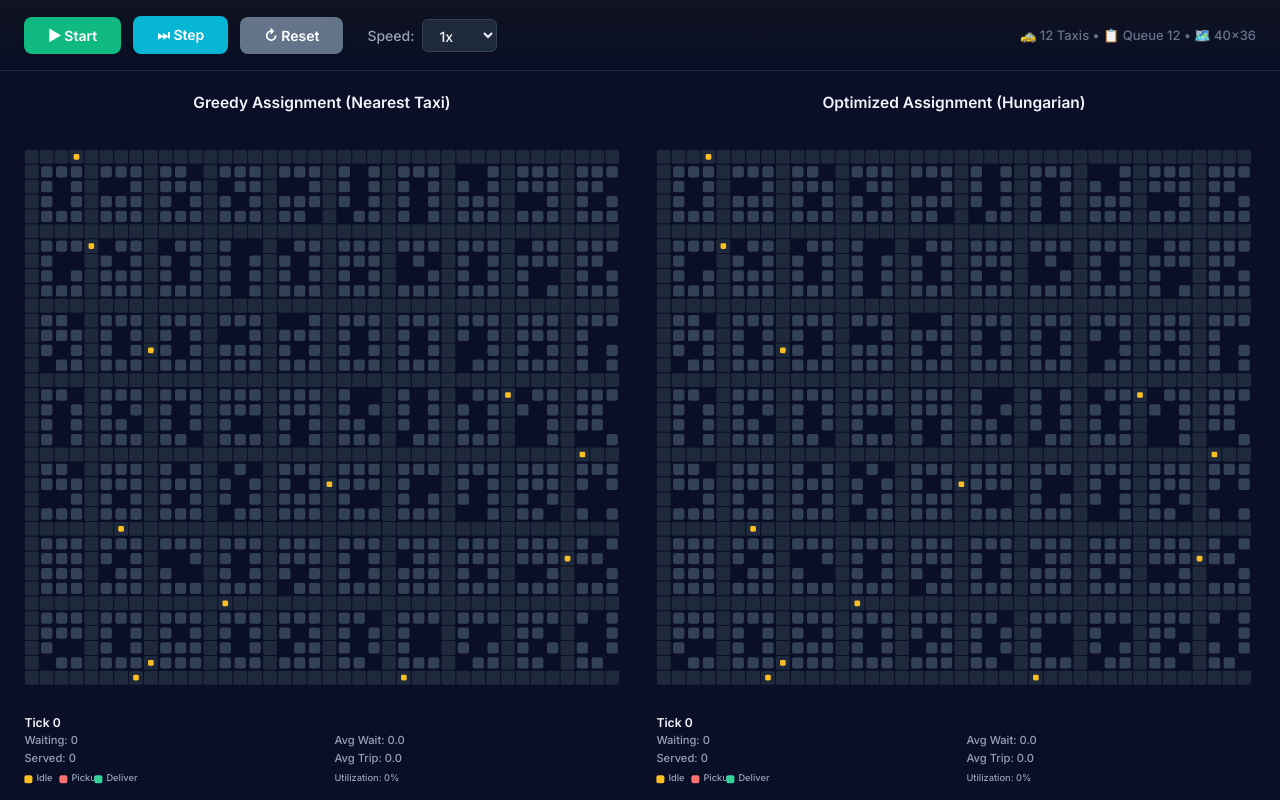
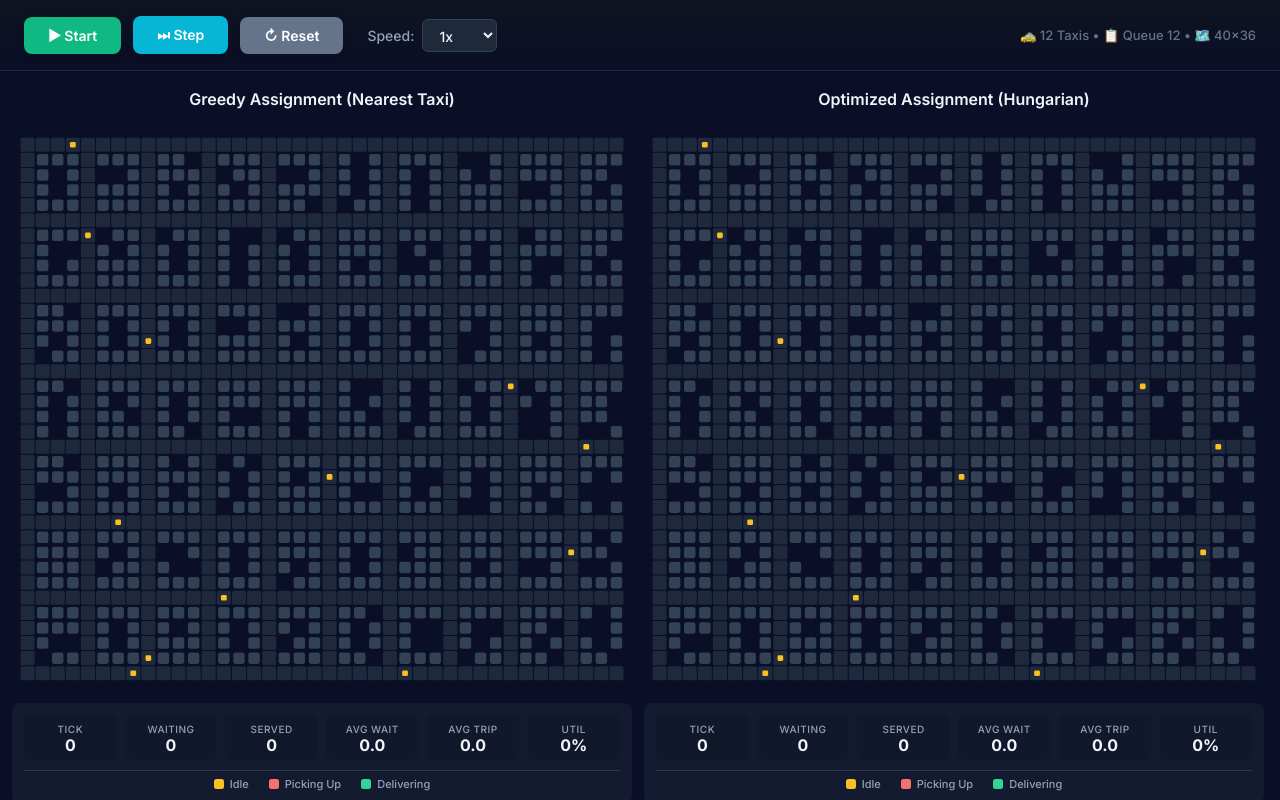
Before and after one commit to FjodorGit/taxi-demo, a React (Vite) app: page / in a window 1280 px wide. Built offline with nearby package versions, Linux system fonts and the light colour scheme.

Commit message:
fixed legend

```diff
--- a/src/CityCanvas.tsx
+++ b/src/CityCanvas.tsx
@@ -16,14 +16,11 @@ const COLORS = {
   road: '#1e293b',
   building: '#334155',
   buildingAccent: '#475569',
-  empty: '#0a0e27',
   taxi: '#fbbf24',
   taxiPickingUp: '#f87171',
   taxiDelivering: '#34d399',
   passenger: '#ec4899',
   destination: '#06b6d4',
-  text: '#f1f5f9',
-  textMuted: '#94a3b8',
   highlight: '#fb923c',
   highlightGlow: 'rgba(251, 146, 60, 0.3)',
 };
@@ -49,7 +46,7 @@ function roundRect(
   ctx.closePath();
 }
 
-export function CityCanvas({ state, metrics, title, width, height, onCellClick, pendingPickup }: CityCanvasProps) {
+function GridCanvas({ state, width, height, onCellClick, pendingPickup }: CityCanvasProps) {
   const canvasRef = useRef<HTMLCanvasElement>(null);
   const [animationTime, setAnimationTime] = useState(0);
 
@@ -72,12 +69,9 @@ export function CityCanvas({ state, metrics, title, width, height, onCellClick,
     canvas.height = height * dpr;
     ctx.scale(dpr, dpr);
 
-    const padding = Math.max(12, width * 0.02);
-    const metricsHeightRatio = 0.12;
-    const metricsHeight = Math.max(70, Math.min(120, height * metricsHeightRatio));
-    const titleHeight = Math.max(35, width * 0.05);
+    const padding = 8;
     const availableWidth = width - padding * 2;
-    const availableHeight = height - padding * 2 - metricsHeight - titleHeight;
+    const availableHeight = height - padding * 2;
 
     const cellWidth = availableWidth / state.city.width;
     const cellHeight = availableHeight / state.city.height;
@@ -86,16 +80,10 @@ export function CityCanvas({ state, metrics, title, width, height, onCellClick,
     const gridWidth = cellSize * state.city.width;
     const gridHeight = cellSize * state.city.height;
     const offsetX = (width - gridWidth) / 2;
-    const offsetY = titleHeight + (availableHeight - gridHeight) / 2 + padding;
+    const offsetY = (height - gridHeight) / 2;
 
     ctx.fillStyle = COLORS.background;
     ctx.fillRect(0, 0, width, height);
-
-    const titleFontSize = Math.max(14, Math.min(20, width * 0.025));
-    ctx.fillStyle = COLORS.text;
-    ctx.font = `600 ${titleFontSize}px "Inter", system-ui, -apple-system, sans-serif`;
-    ctx.textAlign = 'center';
-    ctx.fillText(title, width / 2, titleHeight * 0.7);
 
     for (let y = 0; y < state.city.height; y++) {
       for (let x = 0; x < state.city.width; x++) {
@@ -219,53 +207,7 @@ export function CityCanvas({ state, metrics, title, width, height, onCellClick,
       ctx.fill();
     }
 
-    const metricsY = height - metricsHeight + Math.max(8, metricsHeight * 0.12);
-    const baseFontSize = Math.max(10, Math.min(13, width * 0.018));
-    const labelFontSize = Math.max(9, Math.min(11, width * 0.015));
-
-    ctx.textAlign = 'left';
-
-    const col1 = padding;
-    const col2 = width / 2 + padding;
-    const lineHeight = Math.max(16, metricsHeight * 0.2);
-
-    ctx.fillStyle = COLORS.text;
-    ctx.font = `600 ${baseFontSize + 1}px "Inter", system-ui, sans-serif`;
-    ctx.fillText(`Tick ${state.tick}`, col1, metricsY);
-
-    ctx.fillStyle = COLORS.textMuted;
-    ctx.font = `500 ${baseFontSize}px "Inter", system-ui, sans-serif`;
-    ctx.fillText(`Waiting: ${metrics.totalPassengersWaiting}`, col1, metricsY + lineHeight);
-    ctx.fillText(`Served: ${metrics.totalPassengersServed}`, col1, metricsY + lineHeight * 2);
-    ctx.fillText(`Avg Wait: ${metrics.avgWaitTime.toFixed(1)}`, col2, metricsY + lineHeight);
-    ctx.fillText(`Avg Trip: ${metrics.avgTripTime.toFixed(1)}`, col2, metricsY + lineHeight * 2);
-
-    const legendY = metricsY + lineHeight * 2.8;
-    const legendSize = Math.max(8, Math.min(10, width * 0.012));
-    const legendGap = Math.max(35, width * 0.055);
-    ctx.font = `500 ${labelFontSize}px "Inter", system-ui, sans-serif`;
-
-    ctx.fillStyle = COLORS.taxi;
-    roundRect(ctx, col1, legendY, legendSize, legendSize, 2);
-    ctx.fill();
-    ctx.fillStyle = COLORS.textMuted;
-    ctx.fillText('Idle', col1 + legendSize + 4, legendY + legendSize - 2);
-
-    ctx.fillStyle = COLORS.taxiPickingUp;
-    roundRect(ctx, col1 + legendGap, legendY, legendSize, legendSize, 2);
-    ctx.fill();
-    ctx.fillStyle = COLORS.textMuted;
-    ctx.fillText('Pickup', col1 + legendGap + legendSize + 4, legendY + legendSize - 2);
-
-    ctx.fillStyle = COLORS.taxiDelivering;
-    roundRect(ctx, col1 + legendGap * 2, legendY, legendSize, legendSize, 2);
-    ctx.fill();
-    ctx.fillStyle = COLORS.textMuted;
-    ctx.fillText('Deliver', col1 + legendGap * 2 + legendSize + 4, legendY + legendSize - 2);
-
-    ctx.fillText(`Utilization: ${(metrics.avgTaxiUtilization * 100).toFixed(0)}%`, col2, legendY + legendSize - 2);
-
-  }, [state, metrics, title, width, height, pendingPickup, animationTime]);
+  }, [state, width, height, pendingPickup, animationTime]);
 
   const handleClick = (e: React.MouseEvent<HTMLCanvasElement>) => {
     if (!onCellClick) return;
@@ -277,12 +219,9 @@ export function CityCanvas({ state, metrics, title, width, height, onCellClick,
     const x = e.clientX - rect.left;
     const y = e.clientY - rect.top;
 
-    const padding = Math.max(12, width * 0.02);
-    const metricsHeightRatio = 0.12;
-    const metricsHeight = Math.max(70, Math.min(120, height * metricsHeightRatio));
-    const titleHeight = Math.max(35, width * 0.05);
+    const padding = 8;
     const availableWidth = width - padding * 2;
-    const availableHeight = height - padding * 2 - metricsHeight - titleHeight;
+    const availableHeight = height - padding * 2;
 
     const cellWidth = availableWidth / state.city.width;
     const cellHeight = availableHeight / state.city.height;
@@ -291,7 +230,7 @@ export function CityCanvas({ state, metrics, title, width, height, onCellClick,
     const gridWidth = cellSize * state.city.width;
     const gridHeight = cellSize * state.city.height;
     const offsetX = (width - gridWidth) / 2;
-    const offsetY = titleHeight + (availableHeight - gridHeight) / 2 + padding;
+    const offsetY = (height - gridHeight) / 2;
 
     const gridX = Math.floor((x - offsetX) / cellSize);
     const gridY = Math.floor((y - offsetY) / cellSize);
@@ -310,9 +249,139 @@ export function CityCanvas({ state, metrics, title, width, height, onCellClick,
         width,
         height,
         cursor: onCellClick ? 'pointer' : 'default',
-        borderRadius: '12px',
+        borderRadius: '8px',
       }}
       onClick={handleClick}
     />
   );
 }
+
+export function CityCanvas({ state, metrics, title, width, height, onCellClick, pendingPickup }: CityCanvasProps) {
+  const titleHeight = 32;
+  const metricsHeight = 100;
+  const gap = 8;
+  const canvasHeight = height - titleHeight - metricsHeight - gap * 2;
+
+  return (
+    <div style={{
+      width,
+      height,
+      display: 'flex',
+      flexDirection: 'column',
+      gap: `${gap}px`,
+      fontFamily: '"Inter", system-ui, -apple-system, sans-serif',
+    }}>
+      <div style={{
+        fontSize: '16px',
+        fontWeight: '600',
+        color: '#f1f5f9',
+        textAlign: 'center',
+        height: `${titleHeight}px`,
+        display: 'flex',
+        alignItems: 'center',
+        justifyContent: 'center',
+      }}>
+        {title}
+      </div>
+
+      <GridCanvas
+        state={state}
+        metrics={metrics}
+        title={title}
+        width={width}
+        height={canvasHeight}
+        onCellClick={onCellClick}
+        pendingPickup={pendingPickup}
+      />
+
+      <div style={{
+        background: 'rgba(30, 41, 59, 0.5)',
+        borderRadius: '8px',
+        padding: '12px',
+        height: `${metricsHeight}px`,
+        display: 'flex',
+        flexDirection: 'column',
+        gap: '10px',
+      }}>
+        <div style={{
+          display: 'grid',
+          gridTemplateColumns: 'repeat(6, 1fr)',
+          gap: '8px',
+          flex: 1,
+        }}>
+          <MetricCard label="Tick" value={state.tick} />
+          <MetricCard label="Waiting" value={metrics.totalPassengersWaiting} />
+          <MetricCard label="Served" value={metrics.totalPassengersServed} />
+          <MetricCard label="Avg Wait" value={metrics.avgWaitTime.toFixed(1)} />
+          <MetricCard label="Avg Trip" value={metrics.avgTripTime.toFixed(1)} />
+          <MetricCard label="Util" value={`${(metrics.avgTaxiUtilization * 100).toFixed(0)}%`} />
+        </div>
+
+        <div style={{
+          display: 'flex',
+          justifyContent: 'center',
+          gap: '20px',
+          paddingTop: '6px',
+          borderTop: '1px solid rgba(148, 163, 184, 0.2)',
+        }}>
+          <LegendItem color="#fbbf24" label="Idle" />
+          <LegendItem color="#f87171" label="Picking Up" />
+          <LegendItem color="#34d399" label="Delivering" />
+        </div>
+      </div>
+    </div>
+  );
+}
+
+function MetricCard({ label, value }: { label: string; value: string | number }) {
+  return (
+    <div style={{
+      background: 'rgba(15, 23, 42, 0.6)',
+      borderRadius: '6px',
+      padding: '6px 8px',
+      display: 'flex',
+      flexDirection: 'column',
+      alignItems: 'center',
+      justifyContent: 'center',
+      gap: '2px',
+    }}>
+      <div style={{
+        fontSize: '10px',
+        color: '#94a3b8',
+        fontWeight: '500',
+        textTransform: 'uppercase',
+        letterSpacing: '0.5px',
+      }}>
+        {label}
+      </div>
+      <div style={{
+        fontSize: '16px',
+        color: '#f1f5f9',
+        fontWeight: '700',
+        lineHeight: '1',
+      }}>
+        {value}
+      </div>
+    </div>
+  );
+}
+
+function LegendItem({ color, label }: { color: string; label: string }) {
+  return (
+    <div style={{ display: 'flex', alignItems: 'center', gap: '6px' }}>
+      <div style={{
+        width: '10px',
+        height: '10px',
+        backgroundColor: color,
+        borderRadius: '2.5px',
+      }} />
+      <span style={{
+        color: '#94a3b8',
+        fontWeight: '500',
+        fontSize: '11px',
+      }}>
+        {label}
+      </span>
+    </div>
+  );
+}
```
